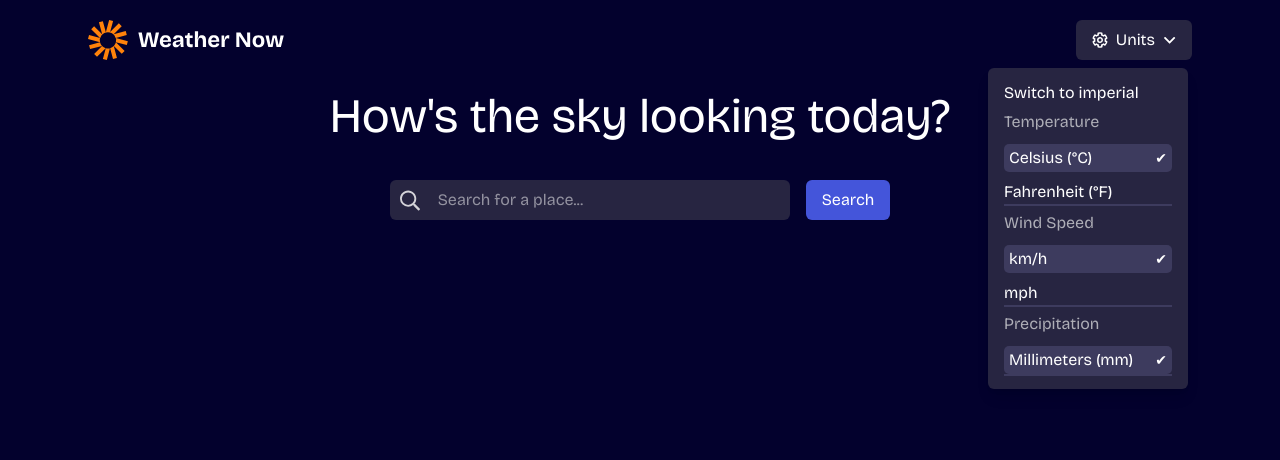
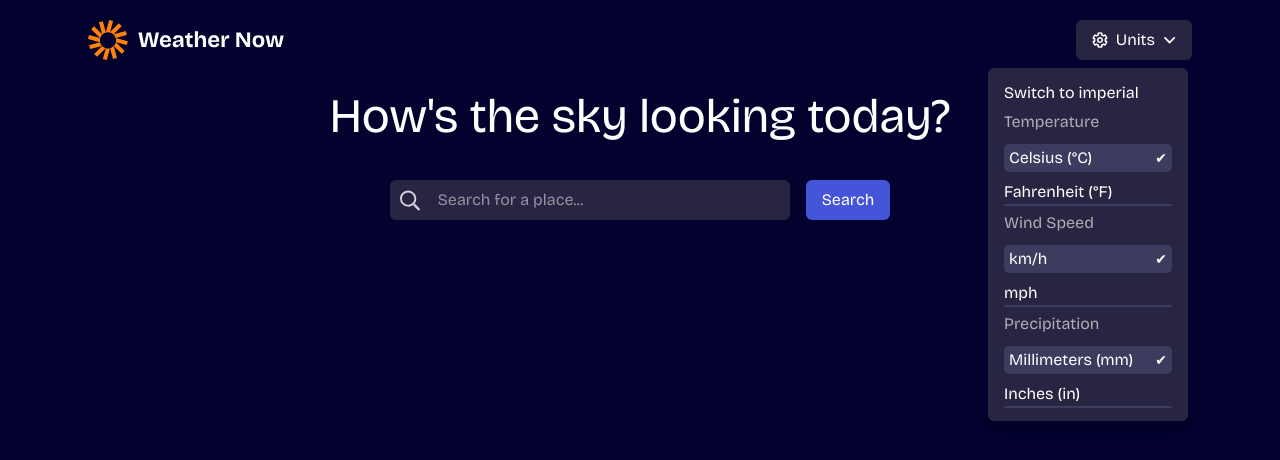
Before and after one commit to nickonyi/Weather-App-main, a React (Vite) app: page / in a window 1280 px wide. Both pictures are taken after a click on the element 1133 px from the left and 40 px from the top of the page. Shown: the top 460 px of the page. Built offline with nearby package versions, Linux system fonts and the light colour scheme.

Commit message:
feat: enhance Navbar and App components to manage unit selections and improve loading skeleton display

```diff
--- a/src/App.jsx
+++ b/src/App.jsx
@@ -8,11 +8,20 @@ import { useState } from "react";
 function App() {
   const [weather, setWeather] = useState(null);
   const [loading, setLoading] = useState(false);
+  const [units, setUnits] = useState({
+    temperature: "Celsius (°C)",
+    wind: "km/h",
+    precipitation: "Millimeters (mm)",
+  });
 
   return (
     <>
-      <Navbar />
-      <SearchBox setWeather={setWeather} setLoading={setLoading} />
+      <Navbar units={units} setUnits={setUnits} />
+      <SearchBox
+        setWeather={setWeather}
+        setLoading={setLoading}
+        units={units}
+      />
       <MainContent weather={weather} loading={loading} />
     </>
   );
--- a/src/components/mainContent.jsx
+++ b/src/components/mainContent.jsx
@@ -162,7 +162,7 @@ function MainContent({ weather, loading }) {
           <div className="daily-forecast-cards flex gap-4">
             {loading
               ? // render skeleton daily cards
-                Array.from({ length: 5 }).map((_, i) => (
+                Array.from({ length: 7 }).map((_, i) => (
                   <div
                     key={`skeleton-day-${i}`}
                     className="daily-forecast-card p-4 flex flex-col items-center bg-white/5 rounded-lg"
--- a/src/components/navbar.jsx
+++ b/src/components/navbar.jsx
@@ -3,12 +3,18 @@ import iconUnit from "../assets/images/icon-units.svg";
 import iconDropdown from "../assets/images/icon-dropdown.svg";
 import { useState } from "react";
 
-function Navbar() {
+function Navbar({ units, setUnits }) {
   const [showDropdown, setShowDropdown] = useState(false);
 
   const toggleDropdown = () => {
     setShowDropdown(!showDropdown);
   };
+
+  const handleSelect = (category, value, e) => {
+    e.stopPropagation();
+    setUnits((prev) => ({ ...prev, [category]: value }));
+  };
+
   return (
     <nav className="nav-container flex justify-between items-center px-12">
       <div className="nav-logo">
@@ -18,8 +24,8 @@ function Navbar() {
       </div>
 
       <div
+        onClick={toggleDropdown}
         className="metric-container relative flex items-center gap-2 cursor-pointer rounded-md py-2 px-4 "
-        onClick={toggleDropdown}
       >
         <img src={iconUnit} alt="Celsius Icon" />
         <button className="metric-button">Units</button>
@@ -36,21 +42,49 @@ function Navbar() {
           <div className="dropdown-measurements">
             <p className="dropdown-item">Temperature</p>
             <div className="dropdown-items-cont flex flex-col gap-2">
-              <p className="dropdown-item-unit selected">Celsius (°C)</p>
-              <p className="dropdown-item-unit">Fahrenheit (°F)</p>
+              {["Celsius (°C)", "Fahrenheit (°F)"].map((unit) => (
+                <p
+                  key={unit}
+                  className={`dropdown-item-unit ${
+                    units.temperature === unit ? "selected" : ""
+                  }`}
+                  onClick={(e) => handleSelect("temperature", unit, e)}
+                >
+                  {unit}
+                </p>
+              ))}
             </div>
           </div>
           <div className="dropdown-measurements">
             <p className="dropdown-item">Wind Speed</p>
             <div className="dropdown-items-cont flex flex-col gap-2">
-              <p className="dropdown-item-unit selected">km/h</p>
-              <p className="dropdown-item-unit">mph</p>
+              {["km/h", "mph"].map((unit) => (
+                <p
+                  key={unit}
+                  className={`dropdown-item-unit ${
+                    units.wind === unit ? "selected" : ""
+                  }`}
+                  onClick={(e) => handleSelect("wind", unit, e)}
+                >
+                  {unit}
+                </p>
+              ))}
             </div>
           </div>
           <div className="dropdown-measurements">
             <p className="dropdown-item">Precipitation</p>
-            <div className="dropdown-items-cont">
-              <p className="dropdown-item-unit selected">Millimeters (mm)</p>
+            <div className="dropdown-items-cont flex flex-col gap-2">
+              {["Millimeters (mm)", "Inches (in)"].map((unit) => (
+                <p
+                  key={unit}
+                  className={`dropdown-item-unit ${
+                    units.precipitation === unit ? "selected" : ""
+                  }`}
+                  onClick={(e) => handleSelect("precipitation", unit, e)}
+                >
+                  {unit}
+                </p>
+              ))}
             </div>
           </div>
         </div>
```
